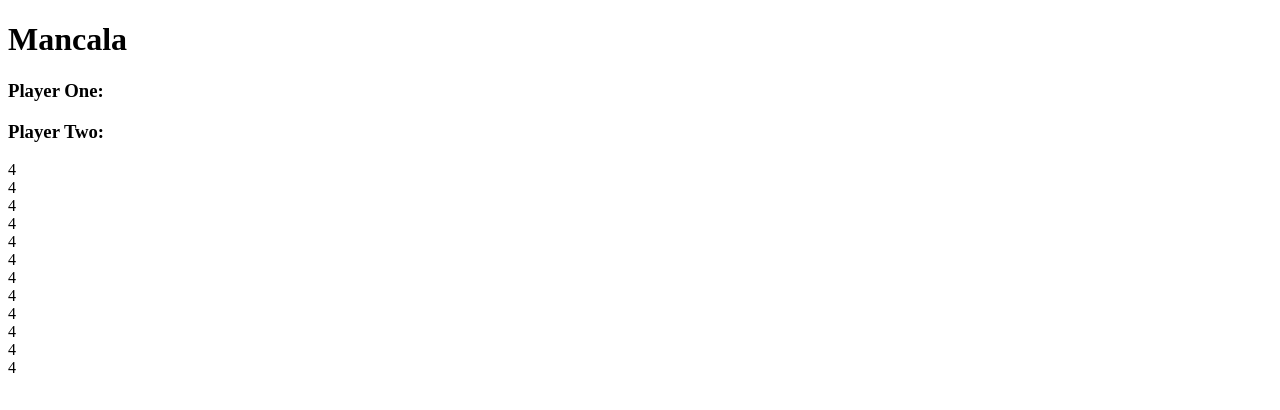
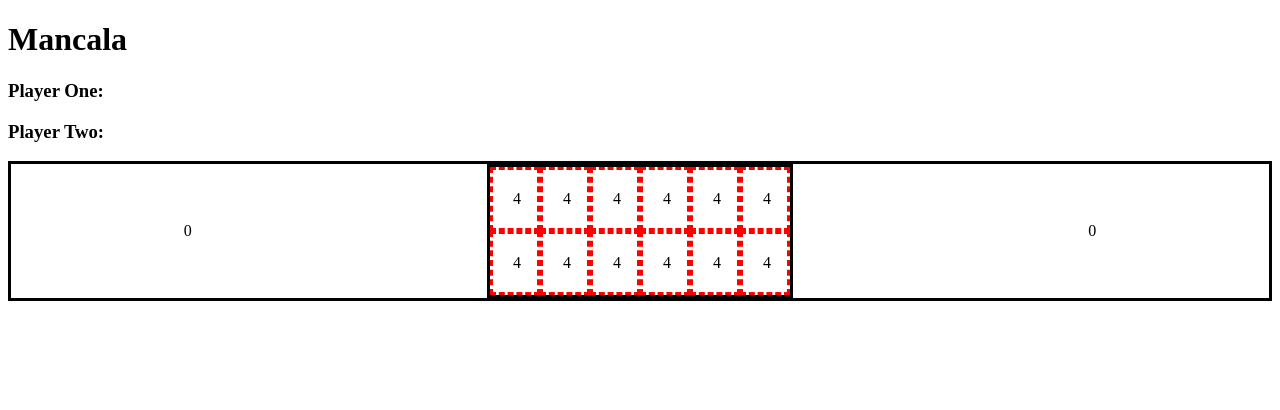
Before and after one commit to djszal/arcade, a plain HTML site: page Mancala/index.html in a window 1280 px wide. Drawn offline with Linux system fonts and the light colour scheme.

Commit message:
prelim layout complete and player boxes have unique values

```diff
--- a/Mancala/app.js
+++ b/Mancala/app.js
@@ -13,7 +13,7 @@ boardBox.setAttribute('class', 'board-box');
 
 function buildInitialState(){
     state.ends = [0,0]
-    state.board = [4,4,4,4,4,4,4,4,4,4,4,4]
+    state.board = [[4,4,4,4,4,4],[4,4,4,4,4,4]]
 
     title.textContent = 'Mancala'
     body.appendChild(title)
@@ -41,20 +41,50 @@ function renderPlayerBox(){
 }
 function renderBoard(){
     body.appendChild(boardBox)
+
+    const endCapOne = document.createElement('div')
+    endCapOne.setAttribute('class', 'endCaps');
+    endCapOne.innerText = state.ends[0]
+    boardBox.appendChild(endCapOne)
+
+    const boxesBox = document.createElement('div')
+    boxesBox.setAttribute('class', 'boxes-box');
+    boardBox.appendChild(boxesBox)
+
+    let k = 0
     for (let i=0; i<state.board.length; i++){
-
+        for (let j=0; j<state.board[i].length; j++){
         const box = document.createElement('div')
         box.setAttribute('class', 'box');
-        box.innerText= state.board[i]
-        boardBox.appendChild(box)
-
+        box.value = k
+        k++
+        box.innerText= state.board[i][j]
+        boxesBox.appendChild(box)
+        console.log(box)
     }
 }
+    const endCapTwo = document.createElement('div')
+    endCapTwo.setAttribute('class', 'endCaps');
+    endCapTwo.innerText = state.ends[1]
+    boardBox.appendChild(endCapTwo)
+
+}
+
 
 buildInitialState()
 renderPlayerBox()
 renderBoard()
 
+const playerBox = document.querySelector(".board-box")
+
 const winConditions =() =>{
 
 }
+
+const playerClick = (e) => {
+    if (e.target.className !== "endCaps"){
+        console.log(e.target.value)
+    }
+}
+
+playerBox.addEventListener("click", playerClick)
--- a/Mancala/index.html
+++ b/Mancala/index.html
@@ -6,6 +6,8 @@
     <meta name="viewport" content="width=device-width, initial-scale=1.0">
     <title>Mancala</title>
     <script defer src="app.js"></script>
+    <link rel="stylesheet" href="style.css"/>
+
 </head>
 <body>
 </body>
--- a/Mancala/style.css
+++ b/Mancala/style.css
@@ -0,0 +1,26 @@
+
+
+.board-box{
+border: solid black;
+display: flex;
+justify-content: space-around;
+align-items: center;
+
+
+}
+.boxes-box{
+    display: grid;
+    grid-template-columns: 50px 50px 50px 50px 50px 50px;
+
+    border: solid black;
+}
+
+.box{
+    border: red dashed;
+    text-align: center;
+    padding: 20px;
+}
+
+.endCaps{
+    padding: 50px;
+}
```
